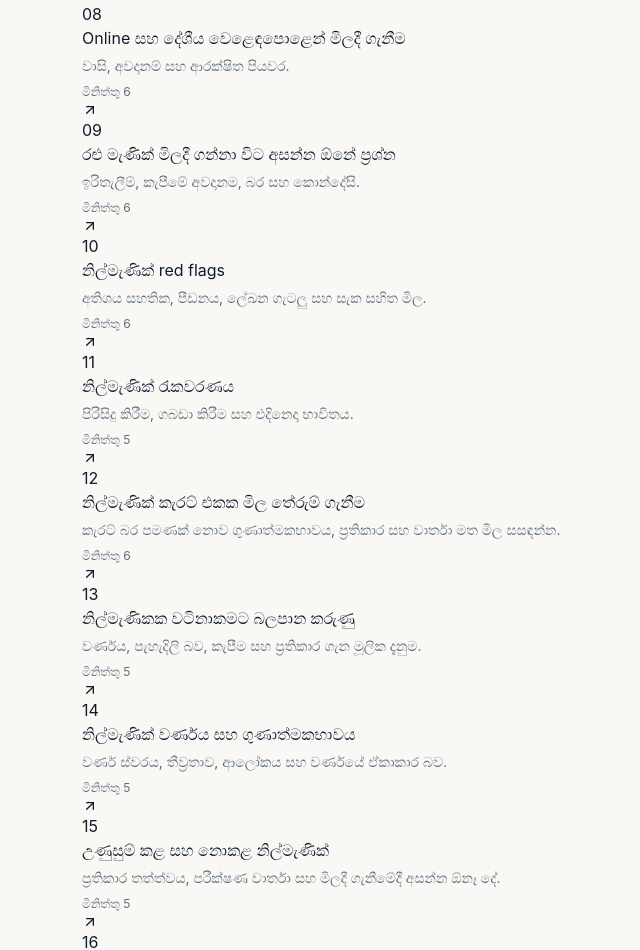
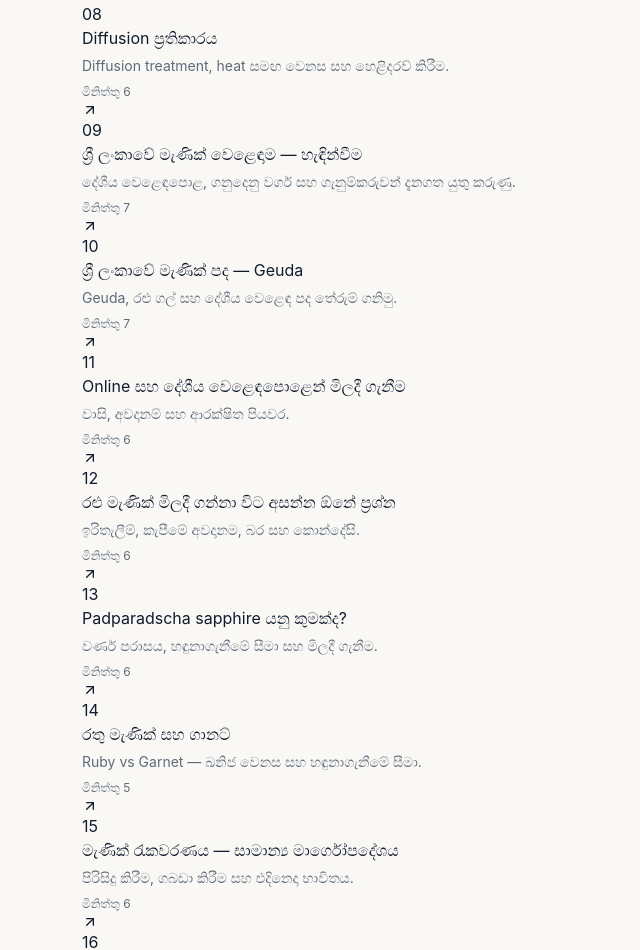
Before and after one commit to LinukaBandara/GemologyX, a Next.js app: page /learn in a window 1280 px wide. Shown: the part 1204-2154 px from the top of the page, without its empty margins (0-640 px from the left). Built offline with nearby package versions, Linux system fonts and the light colour scheme.

Commit message:
content: add bulk batch 2 guides to learn index

```diff
--- a/src/app/learn/page.tsx
+++ b/src/app/learn/page.tsx
@@ -20,6 +20,12 @@ const sinhalaGuides = [
     description: "අනන්‍යතාව, ප්‍රතිකාර, වාර්තා, මිල සහ කොන්දේසි — ගනුදෙනුවට පෙර අසිය යුතු ප්‍රශ්න.",
     href: "/si/learn/questions-to-ask-gem-dealer",
     readTime: "මිනිත්තු 7",
+  },
+  {
+    title: "මැණික් මිල සාකච්ඡා කරන ආකාරය",
+    description: "තොරතුරු සහිත සාකච්ඡාව, budget සහ ආරක්ෂිත සීමා.",
+    href: "/si/learn/negotiate-gem-price",
+    readTime: "මිනිත්තු 6",
   },
   {
     title: "නිල්මැණික් මිලදී ගැනීමේ checklist",
@@ -46,9 +52,21 @@ const sinhalaGuides = [
     readTime: "මිනිත්තු 7",
   },
   {
+    title: "Diffusion ප්‍රතිකාරය",
+    description: "Diffusion treatment, heat සමඟ වෙනස සහ හෙළිදරව් කිරීම.",
+    href: "/si/learn/diffusion-treatment-guide",
+    readTime: "මිනිත්තු 6",
+  },
+  {
     title: "ශ්‍රී ලංකාවේ මැණික් වෙළෙඳාම — හැඳින්වීම",
     description: "දේශීය වෙළෙඳපොළ, ගනුදෙනු වර්ග සහ ගැනුම්කරුවන් දැනගත යුතු කරුණු.",
     href: "/si/learn/sri-lanka-gem-trade-intro",
+    readTime: "මිනිත්තු 7",
+  },
+  {
+    title: "ශ්‍රී ලංකාවේ මැණික් පද — Geuda",
+    description: "Geuda, රළු ගල් සහ දේශීය වෙළෙඳ පද තේරුම් ගනිමු.",
+    href: "/si/learn/sri-lanka-gem-terms",
     readTime: "මිනිත්තු 7",
   },
   {
@@ -61,6 +79,24 @@ const sinhalaGuides = [
     title: "රළු මැණික් මිලදී ගන්නා විට අසන්න ඕනේ ප්‍රශ්න",
     description: "ඉරිතැලීම්, කැපීමේ අවදානම, බර සහ කොන්දේසි.",
     href: "/si/learn/rough-gem-questions",
+    readTime: "මිනිත්තු 6",
+  },
+  {
+    title: "Padparadscha sapphire යනු කුමක්ද?",
+    description: "වර්ණ පරාසය, හඳුනාගැනීමේ සීමා සහ මිලදී ගැනීම.",
+    href: "/si/learn/padparadscha-intro",
+    readTime: "මිනිත්තු 6",
+  },
+  {
+    title: "රතු මැණික් සහ ගානට්",
+    description: "Ruby vs Garnet — ඛනිජ වෙනස සහ හඳුනාගැනීමේ සීමා.",
+    href: "/si/learn/ruby-vs-garnet",
+    readTime: "මිනිත්තු 5",
+  },
+  {
+    title: "මැණික් රැකවරණය — සාමාන්‍ය මාර්ගෝපදේශය",
+    description: "පිරිසිදු කිරීම, ගබඩා කිරීම සහ එදිනෙදා භාවිතය.",
+    href: "/si/learn/gemstone-care-general",
     readTime: "මිනිත්තු 6",
   },
   {
@@ -218,7 +254,7 @@ const categories = [
       ["What Makes a Sapphire Valuable?", "/learn/sapphire/sapphire-value-factors", true],
       ["Natural vs Synthetic Sapphire", "/learn/natural-vs-synthetic-gemstones", true],
       ["Heated vs Unheated Sapphire", "/learn/heated-vs-unheated", true],
-      ["What Is Padparadscha Sapphire?", "#", false],
+      ["What Is Padparadscha Sapphire?", "/si/learn/padparadscha-intro", true],
     ],
   },
   {
@@ -263,7 +299,7 @@ export default function LearnPage() {
           behind gemstones.
         </p>
         <div className="directory-rule">
-          <span /> ENGLISH &amp; සිංහල <span />
+          <span /> ENGLISH & සිංහල <span />
         </div>
       </header>
 
```
